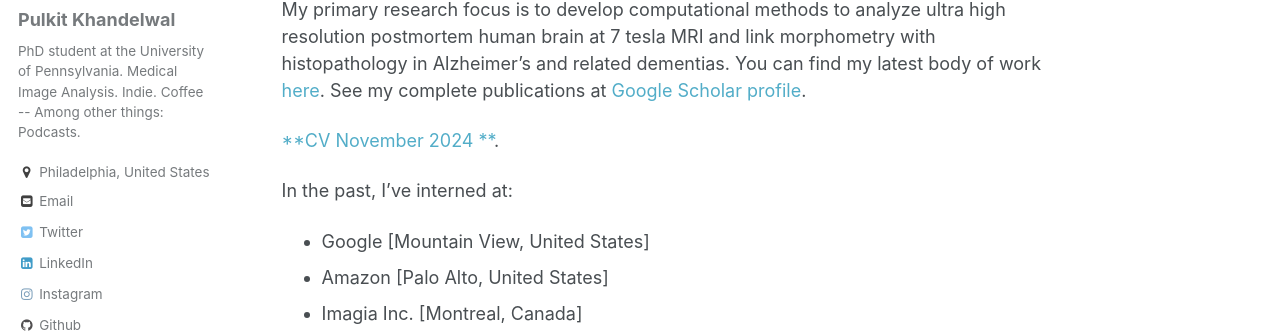
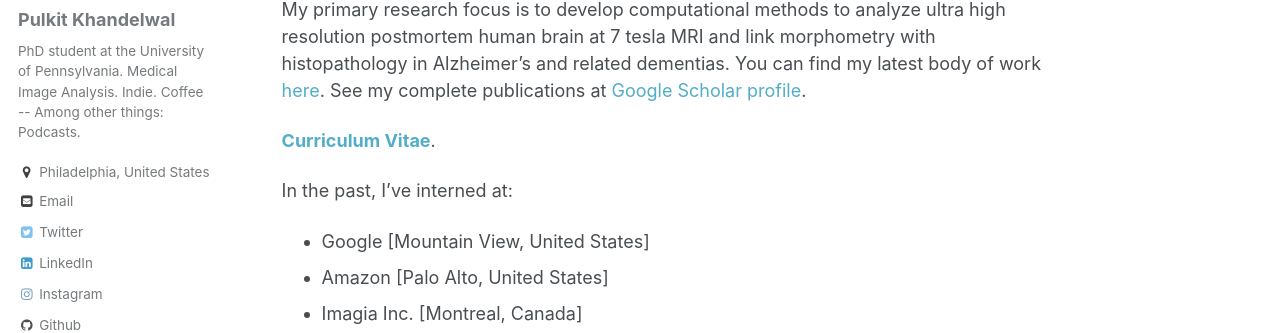
Before and after one commit to Pulkit-Khandelwal/pulkit-khandelwal.github.io, a Jekyll site: the page built from _pages/about.md, in a window 1280 px wide and 1353 px high. Shown: the part 350-683 px from the top of the window. Built offline with Jekyll 4.4.1, drawn with Linux system fonts in a browser that asks for light colours.

Commit message:
Update about.md

```diff
--- a/_pages/about.md
+++ b/_pages/about.md
@@ -12,7 +12,7 @@ I'm a final year PhD candidate in the [Penn Image Computing and Science (PICSL)]
 
 My primary research focus is to develop computational methods to analyze ultra high resolution postmortem human brain at 7 tesla MRI and link morphometry with histopathology in Alzheimer's and related dementias. You can find my latest body of work [here](https://pulkit-khandelwal.github.io/exvivo-brain-upenn/). See my complete publications at [Google Scholar profile](https://scholar.google.com/citations?hl=en&user=6BOwPcoAAAAJ&view_op=list_works&sortby=pubdate).
 
-[**CV November 2024 **](https://github.com/Pulkit-Khandelwal/pulkit-khandelwal.github.io/blob/master/Pulkit_Khandelwal_CV.pdf).
+[**Curriculum Vitae**](https://github.com/Pulkit-Khandelwal/pulkit-khandelwal.github.io/blob/master/Pulkit_Khandelwal_CV.pdf).
 
 In the past, I've interned at:
 * Google [Mountain View, United States]
```
